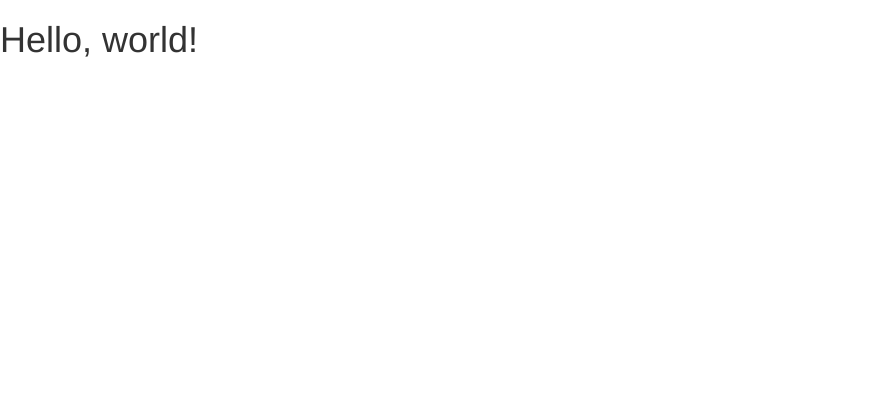
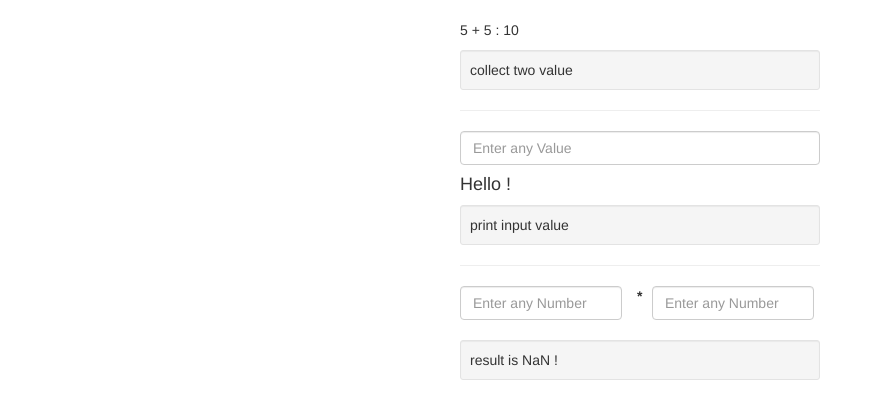
Before and after one commit to FawzyZayed/angularBasic, a plain HTML site: page index.html in a window 1280 px wide. Shown: the whole page, without its empty margins (0-880 px from the left). Drawn offline with nearby package versions, Linux system fonts and the light colour scheme.

Commit message:
create basic code

```diff
--- a/index.html
+++ b/index.html
@@ -1,15 +1,13 @@
 <!DOCTYPE html>
-<html lang="en">
+<html lang="en" data-ng-app>
     <head>
         <meta charset="utf-8">
         <meta http-equiv="X-UA-Compatible" content="IE=edge">
         <meta name="viewport" content="width=device-width, initial-scale=1">
         <!-- The above 3 meta tags *must* come first in the head; any other head content must come *after* these tags -->
         <title>Angular Basic</title>
-
         <!-- Bootstrap -->
         <link href="https://maxcdn.bootstrapcdn.com/bootstrap/3.3.7/css/bootstrap.min.css" rel="stylesheet">
-
         <!-- HTML5 shim and Respond.js for IE8 support of HTML5 elements and media queries -->
         <!-- WARNING: Respond.js doesn't work if you view the page via file:// -->
         <!--[if lt IE 9]>
@@ -18,11 +16,49 @@
         <![endif]-->
         </head>
     <body>
-    <h1>Hello, world!</h1>
+        <div class="container">
+            <div class="row">
+                <div class="col-md-4 col-md-offset-4">
+                    <div>
+                        <div style="height:20px;"></div>
+                        <p>5 + 5 : {{ 5 + 5 }}</p>
+                        <div class="well well-sm">
+                            collect two value
+                        </div>
+                    </div>
+                    <hr>
+                    <div>
+                        <input class="form-control" type="text" data-ng-model="yourName" placeholder="Enter any Value">
+                        <h4>Hello {{yourName}} !</h4>
+                        <div class="well well-sm">
+                            print input value
+                        </div>
+                    </div>
+                    <hr>
+                    <div>
+                        <form class="form-inline">
+                            <div class="form-group">
+                                <input class="form-control col-md-5" style="width:45%;" type="text" data-ng-model="num1" placeholder="Enter any Number">
+                                <label class="col-md-2 text-center" style="width:5%;">*</label>
+                                <input class="form-control col-md-5" style="width:45%;" type="text" data-ng-model="num2" placeholder="Enter any Number">
+                            </div>
+                        </form>
+                        <br>
+                        <div class="well well-sm">
+                            result is {{num1 * num2}} !
+                        </div>
+                    </div>
+
+
+                </div>
+            </div>
+        </div>
 
         <!-- jQuery (necessary for Bootstrap's JavaScript plugins) -->
         <script src="https://ajax.googleapis.com/ajax/libs/jquery/1.12.4/jquery.min.js"></script>
         <!-- Include all compiled plugins (below), or include individual files as needed -->
         <script src="https://maxcdn.bootstrapcdn.com/bootstrap/3.3.7/js/bootstrap.min.js"></script>
+        <!-- Include angularjs -->
+        <script src="https://ajax.googleapis.com/ajax/libs/angularjs/1.5.8/angular.min.js"></script>
     </body>
 </html>
```
Also changed, not shown: gulpfile.js (deleted, +0 -45 lines). Lines whose indentation alone changed are shown as unchanged.
